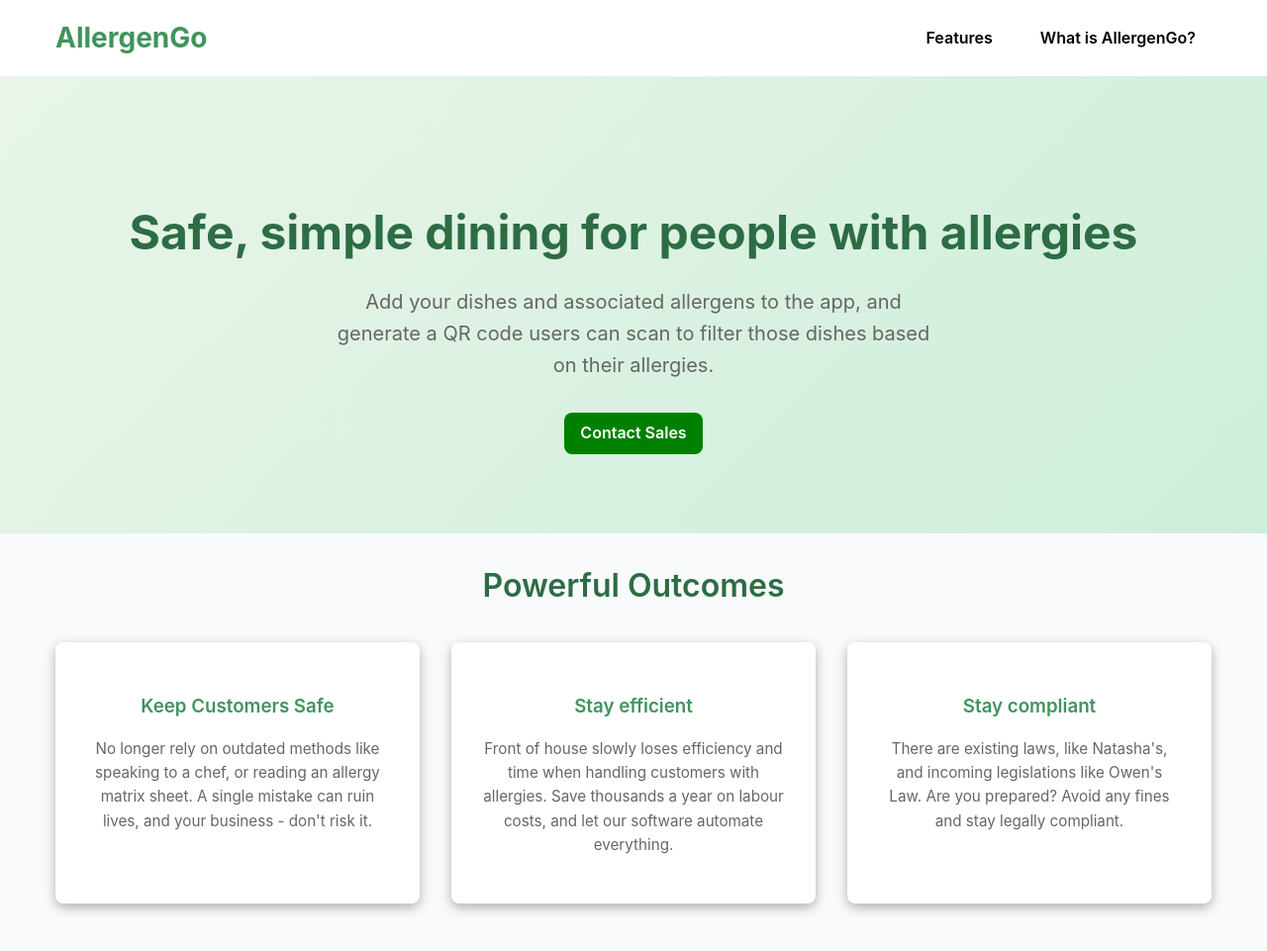
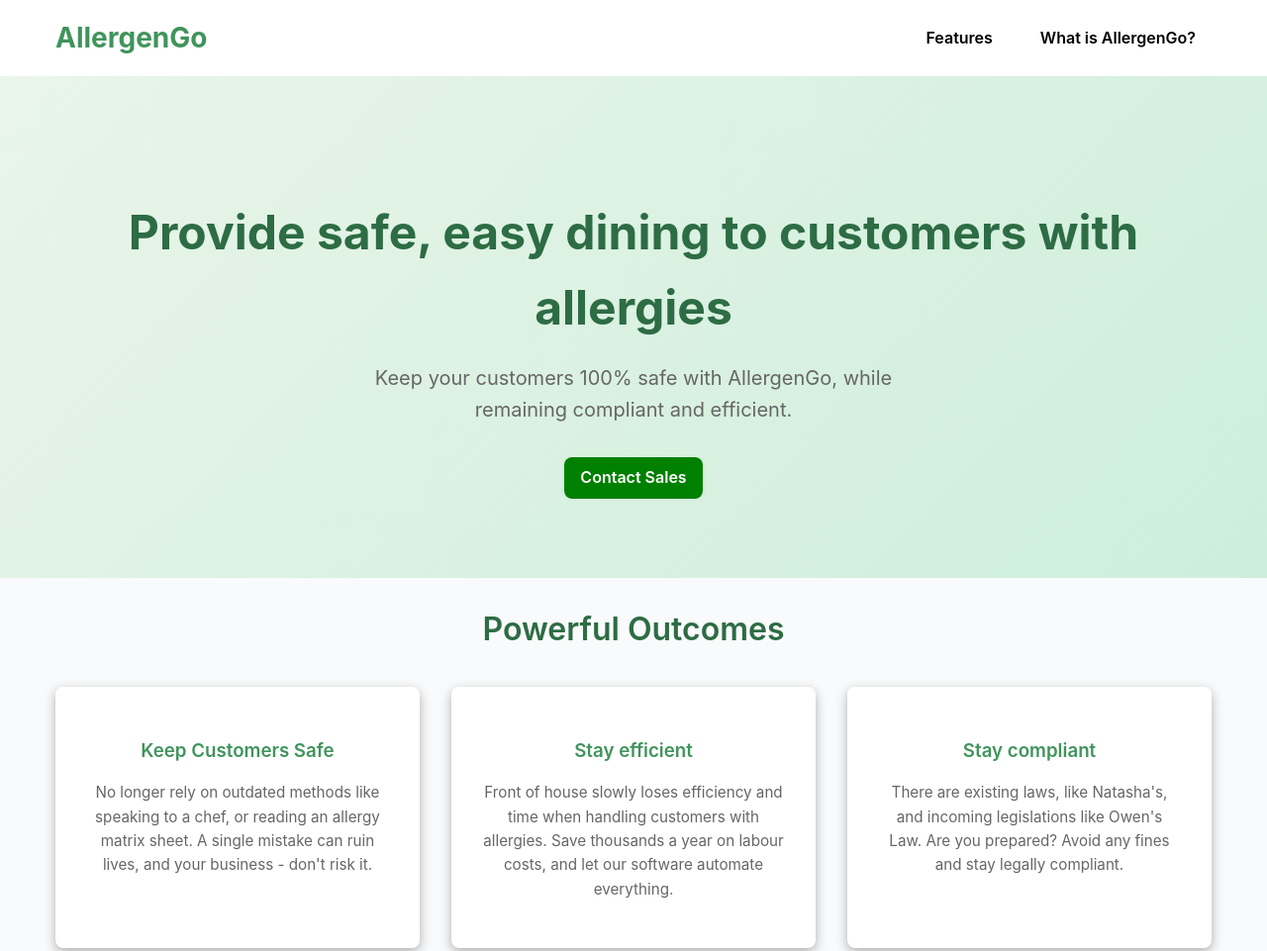
Before and after one commit to Shaan-AllergenGo/AllergenGo-Marketing-Site, a plain HTML site: page index.html in a window 1280 px wide. Shown: the top 961 px of the page at 99% size. Drawn offline with Linux system fonts and the light colour scheme.

Commit message:
more wording changes

```diff
--- a/index.html
+++ b/index.html
@@ -228,8 +228,8 @@
 
         <section class="hero">
             <div class="container">
-                <h1>Safe, simple dining for people with allergies</h1>
-                <p>Add your dishes and associated allergens to the app, and generate a QR code users can scan to filter those dishes based on their allergies.</p>
+                <h1>Provide safe, easy dining to customers with allergies</h1>
+                <p>Keep your customers 100% safe with AllergenGo, while remaining compliant and efficient.</p>
                 <a href="mailto:sales@allergengo.com" class="btn btn-primary get-started-btn">Contact Sales</a>
             </div>
         </section>
```
